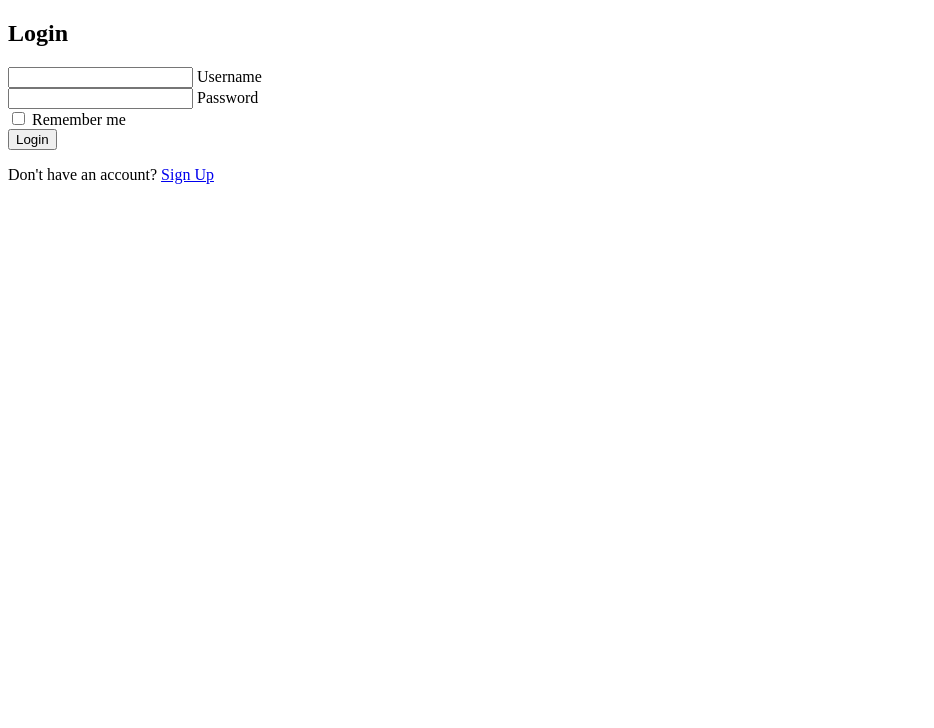
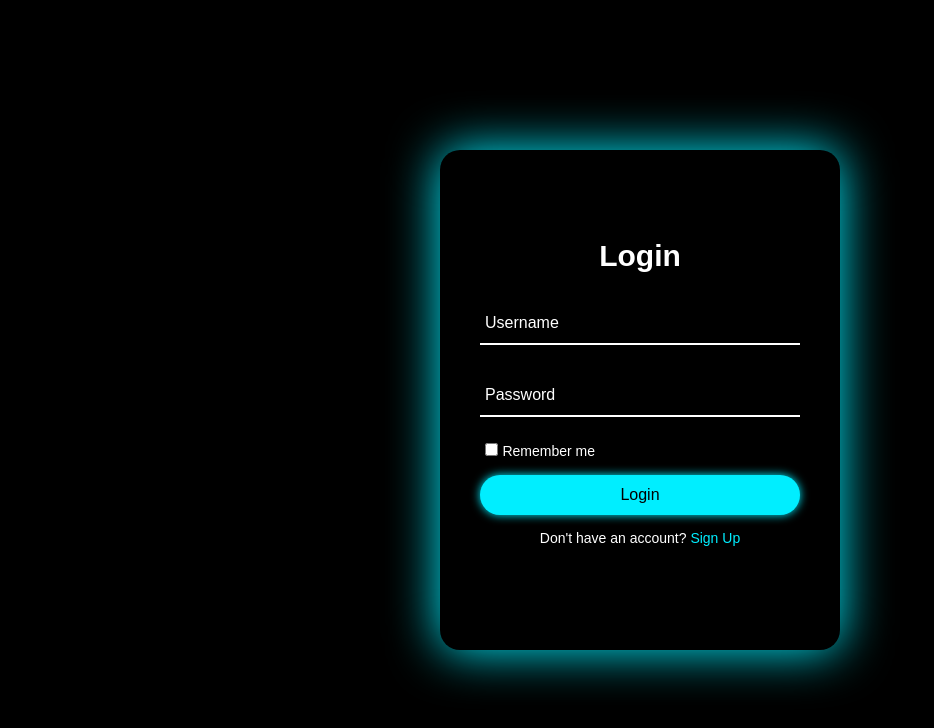
Before and after one commit to adnan8869/Login-Page, a plain HTML site: page index.html in a window 1280 px wide. Shown: the whole page, without its empty margins (0-934 px from the left). Drawn offline with Linux system fonts and the light colour scheme; the site is published under a folder, as on GitHub Pages, so addresses that start at the root find nothing.

Commit message:
Update index.html

```diff
--- a/index.html
+++ b/index.html
@@ -3,7 +3,7 @@
   <head>
     <meta charset="UTF-8" />
     <meta name="viewport" content="width=device-width, initial-scale=1.0" />
-    <link rel="stylesheet" href="/Login-Page/style.css" />
+    <link rel="stylesheet" href="style.css" />
     <!-- Signup_favicon -->
     <link rel="shortcut icon" href="signup_favicon.svg" type="image/x-icon" />
     <title>Login Page</title>
```
